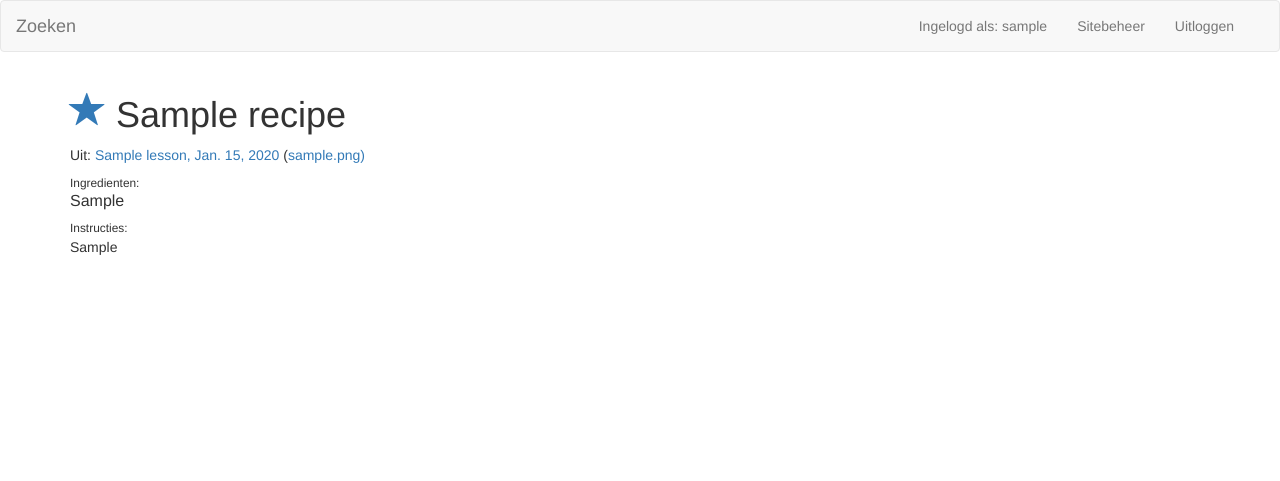
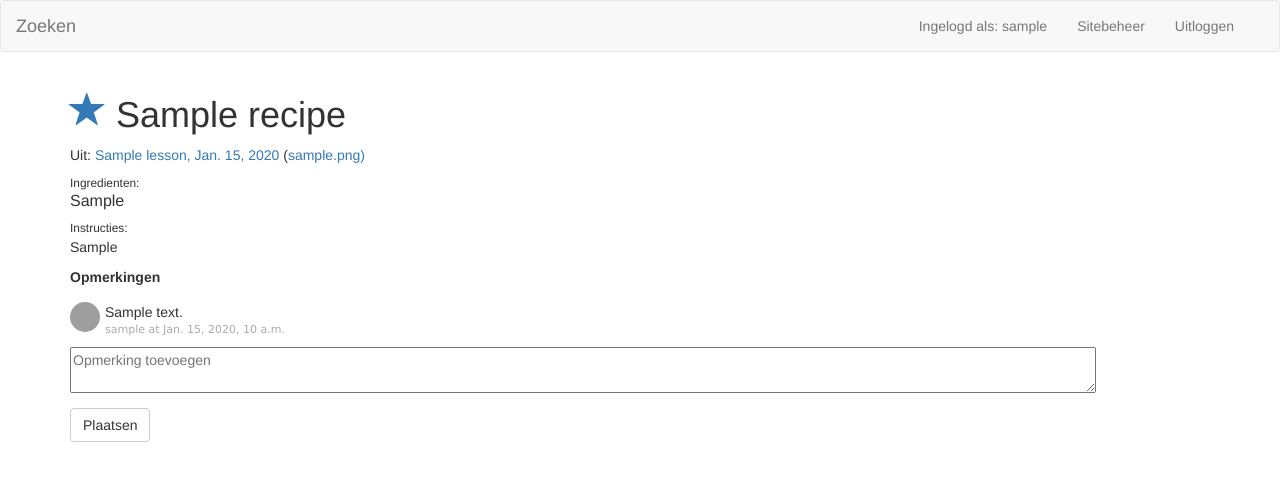
Before and after one commit to vanatteveldt/luctor, a Django app: a page that uses recipes/templates/base.html in a window 1280 px wide. Shown: the top 481 px of the page. Run offline with Django 3.2, Linux system fonts and the light colour scheme; a user stored in the database is signed in; tables that the repository leaves empty hold one stand-in row (values such as "Sample post"); some libraries are stand-ins or nearby versions; grey boxes are pictures that could not be loaded.

```diff
--- a/recipes/models.py
+++ b/recipes/models.py
@@ -44,3 +44,10 @@ class Recipe(models.Model):
 
     def get_absolute_url(self):
         return reverse('recipes:recipe-detail', args=[str(self.id)])
+
+class Comment(models.Model):
+    recipe = models.ForeignKey(Recipe, related_name="comments", null=True)
+    lesson = models.ForeignKey(Lesson, related_name="comments", null=True)
+    user = models.ForeignKey(settings.AUTH_USER_MODEL, related_name="comments")
+    date = models.DateTimeField(db_column='insertdate', auto_now_add=True)
+    text = models.TextField()
--- a/recipes/templates/base.html
+++ b/recipes/templates/base.html
@@ -18,6 +18,37 @@
   border-collapse: separate;
   }
   .parsed h1 {font-size:12px}
+
+.comments ul {
+    padding:0;
+    list-style:none;
+}
+.comments li {
+    margin:0;
+    margin-top:10px;
+}
+.comments li > div {
+    display:table-cell;
+}
+.comments .image {
+    width:30px;
+    margin-right:5px;
+    float:left;
+}
+.comments img {
+    width:100%;
+    border-radius:50%;
+}
+.comments p {
+    margin:0;
+}
+.sub-text {
+    color:#aaa;
+    font-family:verdana;
+    font-size:11px;
+}
+
+.comments textarea {width: 90%}
 </style>
 </head>
 
--- a/recipes/templates/recipes/recipe_detail.html
+++ b/recipes/templates/recipes/recipe_detail.html
@@ -23,4 +23,36 @@
 
 {{ object.instructions | highlight_all:highlight }}
 
+
+
+<div class="comments">
+  <label>Opmerkingen</label>
+  <ul>
+{% for comment in comments %}
+    <li>
+      <div class="image">
+        <img src="http://lorempixel.com/50/50/people/6" />
+      </div>
+      <div>
+        <p class="">
+{{ comment.text }}
+
+	</p>
+<span class="sub-text">{{comment.user}} at {{comment.date}}</span>
+
+      </div>
+    </li>
+    {% endfor %}
+  </ul>
+  <form action="#" method="POST">
+ {% csrf_token %}
+    <div class="form-group">
+      <textarea name="comment" placeholder="Opmerking toevoegen"></textarea>
+    </div>
+    <div class="form-group">
+      <button class="btn btn-default">Plaatsen</button>
+    </div>
+  </form>
+
+</div>
 {% endblock %}
--- a/recipes/views.py
+++ b/recipes/views.py
@@ -2,9 +2,12 @@ from django.shortcuts import render
 from django.contrib.auth.mixins import LoginRequiredMixin
 
 from django.views.generic.detail import DetailView
+from django.views.generic.edit import UpdateView
+
 from django.shortcuts import redirect
+from django import forms
 
-from recipes.models import Lesson, Recipe
+from recipes.models import Lesson, Recipe, Comment
 
 from haystack.generic_views import SearchView
 from haystack.forms import HighlightedSearchForm
@@ -91,8 +94,13 @@ class CheckRedirectView(RedirectView):
         return super(ArticleCounterRedirectView, self).get_redirect_url(*args, **kwargs)
 
 class RecipeView(LoginRequiredMixin, DetailView):
+    model = Recipe
 
-    model = Recipe
+    def post(self, request, *args, **kwargs):
+        comment = self.request.POST.get('comment')
+        if comment:
+            Comment.objects.create(recipe  = self.get_object(), user=self.request.user, text=comment)
+        return self.get(request, *args, **kwargs)
 
     def get_context_data(self, **kwargs):
         context = super(RecipeView, self).get_context_data(**kwargs)
@@ -105,7 +113,7 @@ class RecipeView(LoginRequiredMixin, DetailView):
             else:
                 recept.likes.remove(self.request.user)
 
-
+        comments = recept.comments.all()
 
         ingredient_rows = list(row.split("|") for row in recept.ingredients.splitlines())
         highlight = self.request.GET.get('highlight')
```
Also changed, not shown: recipes/migrations/0011_comment.py (added), recipes/migrations/0012_comment_date.py (added).
